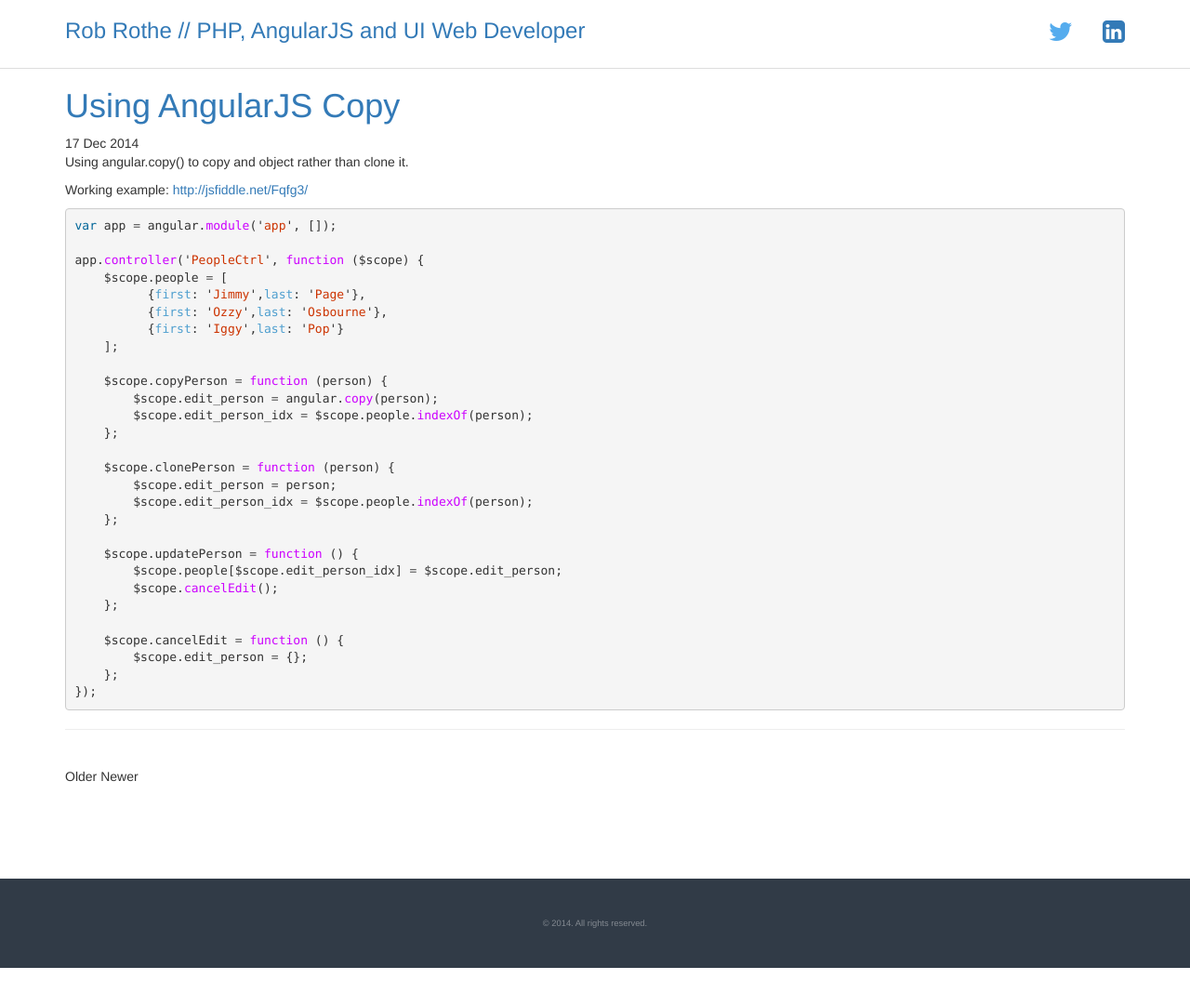
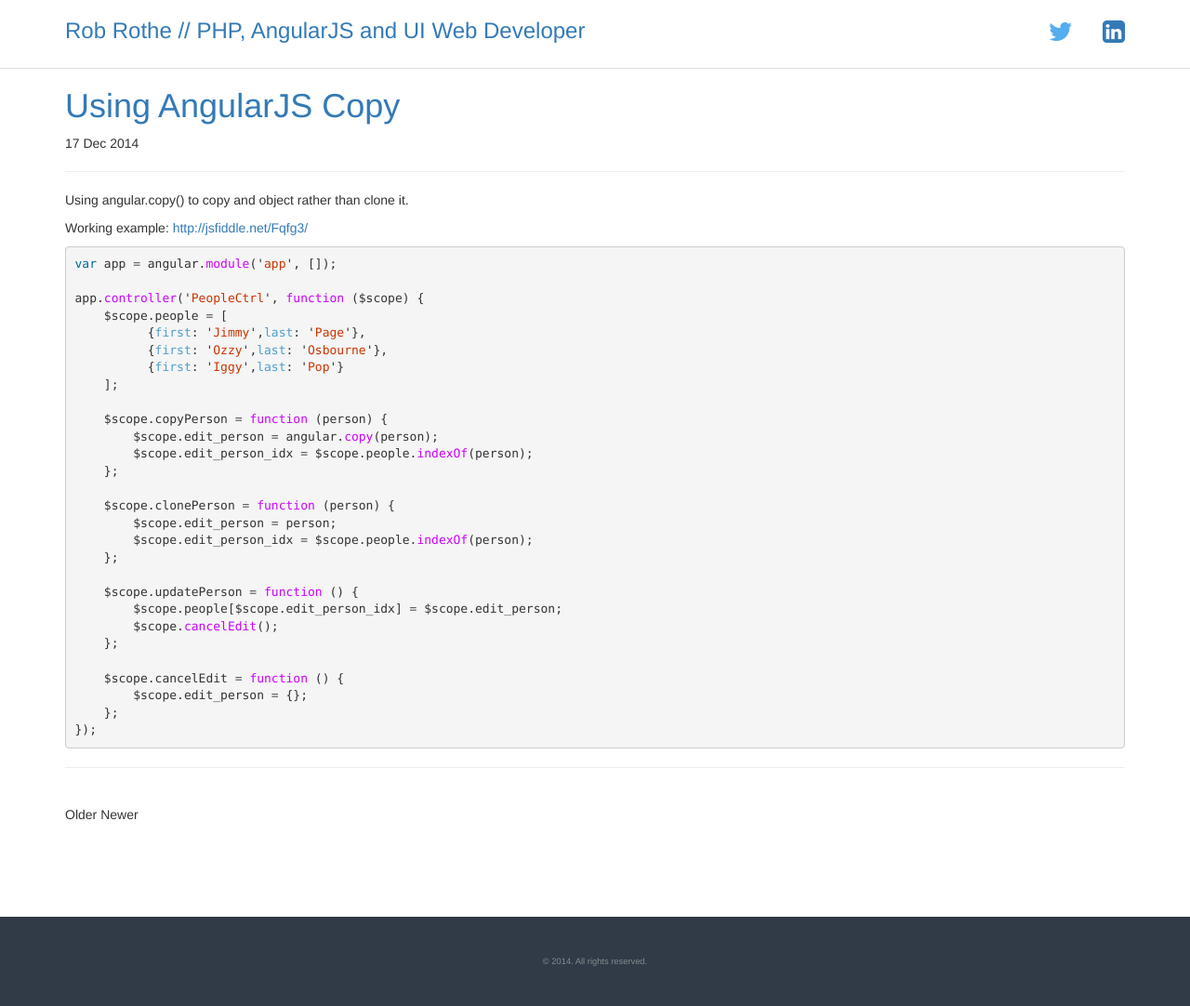
Before and after one commit to robrothedev/robrothedev.github.io, a Jekyll site: the page built from index.html, in a window 1280 px wide. Shown: the whole page at 93% size. Built offline with Jekyll 4.4.1, drawn with Linux system fonts in a browser that asks for light colours; nearby versions of some CDN libraries; the list of posts is cut into pages by our own code; before the commit the page ends 1041 px from its top, so only the background shows below that.

Commit message:
Updating

```diff
--- a/_layouts/page.html
+++ b/_layouts/page.html
@@ -3,7 +3,7 @@
 ---
 
 <article class="page">
-  <h1>{{ page.title }} /</h1>
+  <h1>{{ page.title }}</h1>
   <hr>
   {{ content }}
 </article>
--- a/index.html
+++ b/index.html
@@ -6,14 +6,14 @@
 <div class="posts">
   {% for post in paginator.posts %}
   <article class="post">
-    <h1 class="post-title">
+    <h1>
       <a href="{{ post.url }}">
         {{ post.title }}
       </a>
     </h1>
 
     <time datetime="{{ post.date | date_to_xmlschema }}" class="post-date">{{ post.date | date_to_string }}</time>
-
+    <hr>
     {{ post.content }}
   </article>
   {% endfor %}
```
